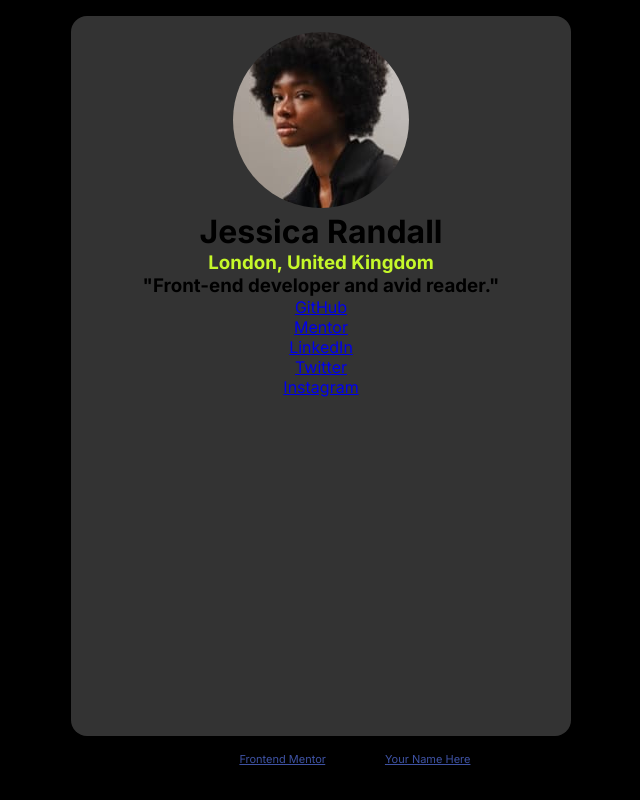
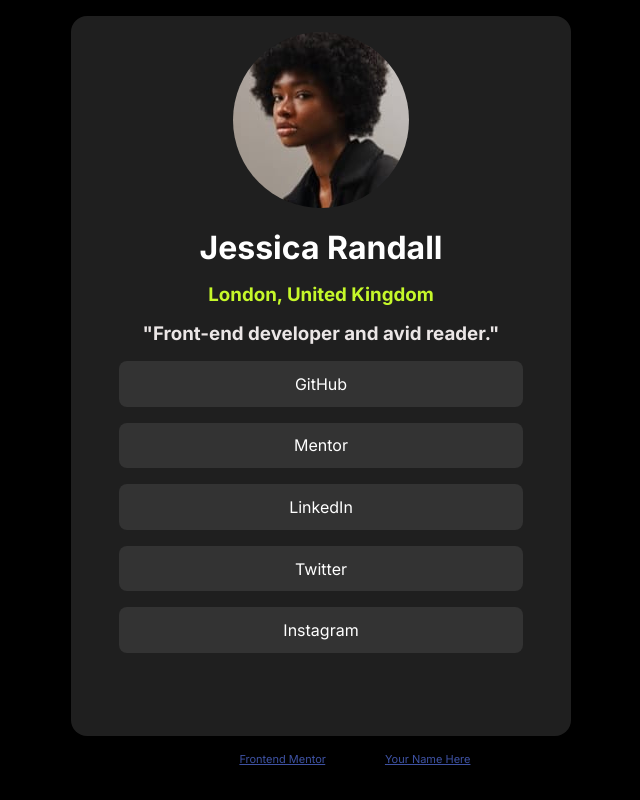
Before and after one commit to Dessy2t/social-links, a plain HTML site: page index.html in a window 1280 px wide. Shown: the whole page, without its empty margins (319-959 px from the left). Drawn offline with Linux system fonts and the light colour scheme.

Commit message:
styling done.

```diff
--- a/styles.css
+++ b/styles.css
@@ -13,13 +13,23 @@ body{
 
 main {
     text-align: center;
-    background-color: #333333;
+    background-color: #1f1f1f;
     min-height: 90vh;
     max-width: 500px;
     margin: 1rem auto ;
     border-radius: 1rem;
     padding: 1rem;
 
+}
+h1{
+    color: #fff;
+    /* margin: 1rem 1rem; */
+    margin-block: 1rem;
+
+}
+h3{
+    color: #ebe6e6;
+    margin-block: 1rem;
 }
 
 figure {
@@ -34,8 +44,23 @@ img {
     color: #c5f82a;
 }
 
-.btn_container {}
+li{
+    background-color: #333333;
+    margin: 1rem 2rem;
+    border-radius: 0.5rem;
+padding-block: 0.8rem;
+}
 
+ul a{
+    color: white;
+    text-decoration: none;
+
+}
+
+a:hover{
+    color: #c5f82a;
+    transition: 0.7s;
+}
 
 .attribution {
     font-size: 11px;
```
